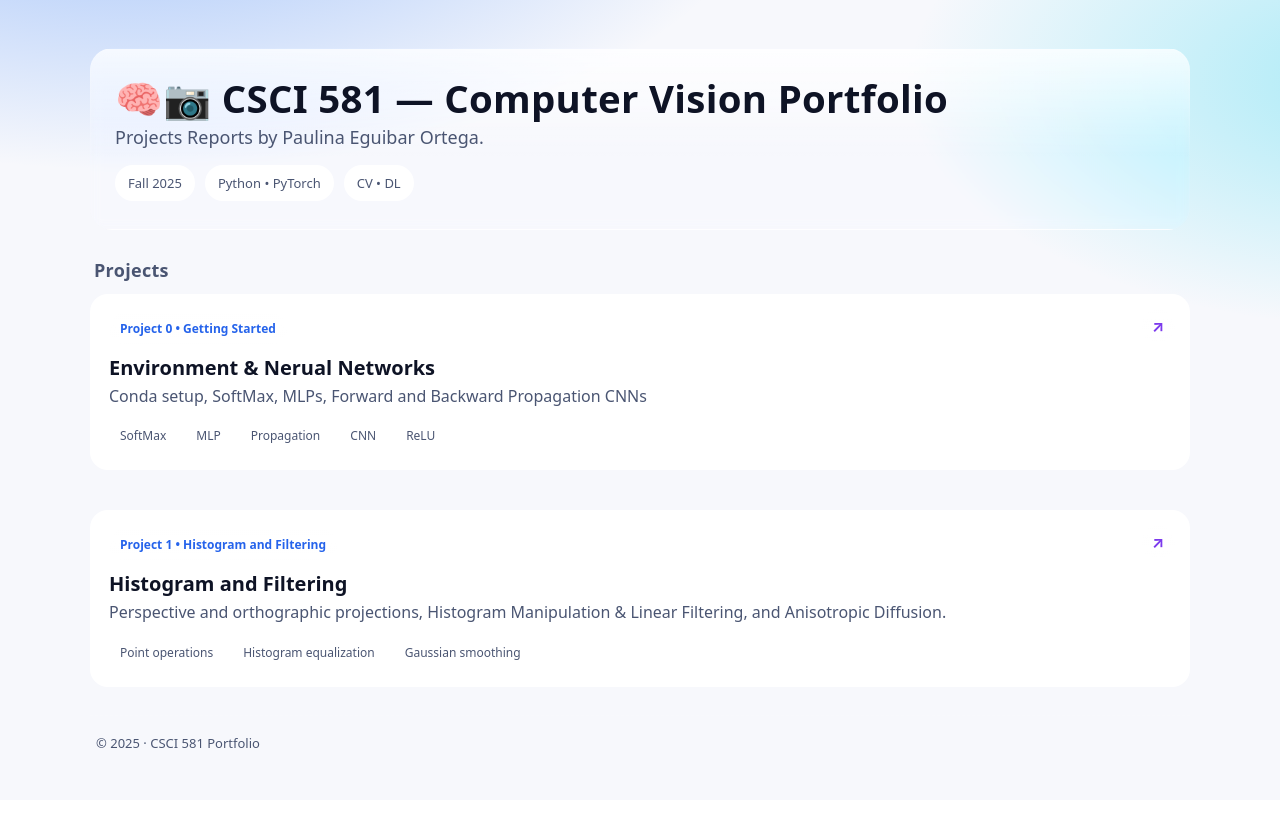
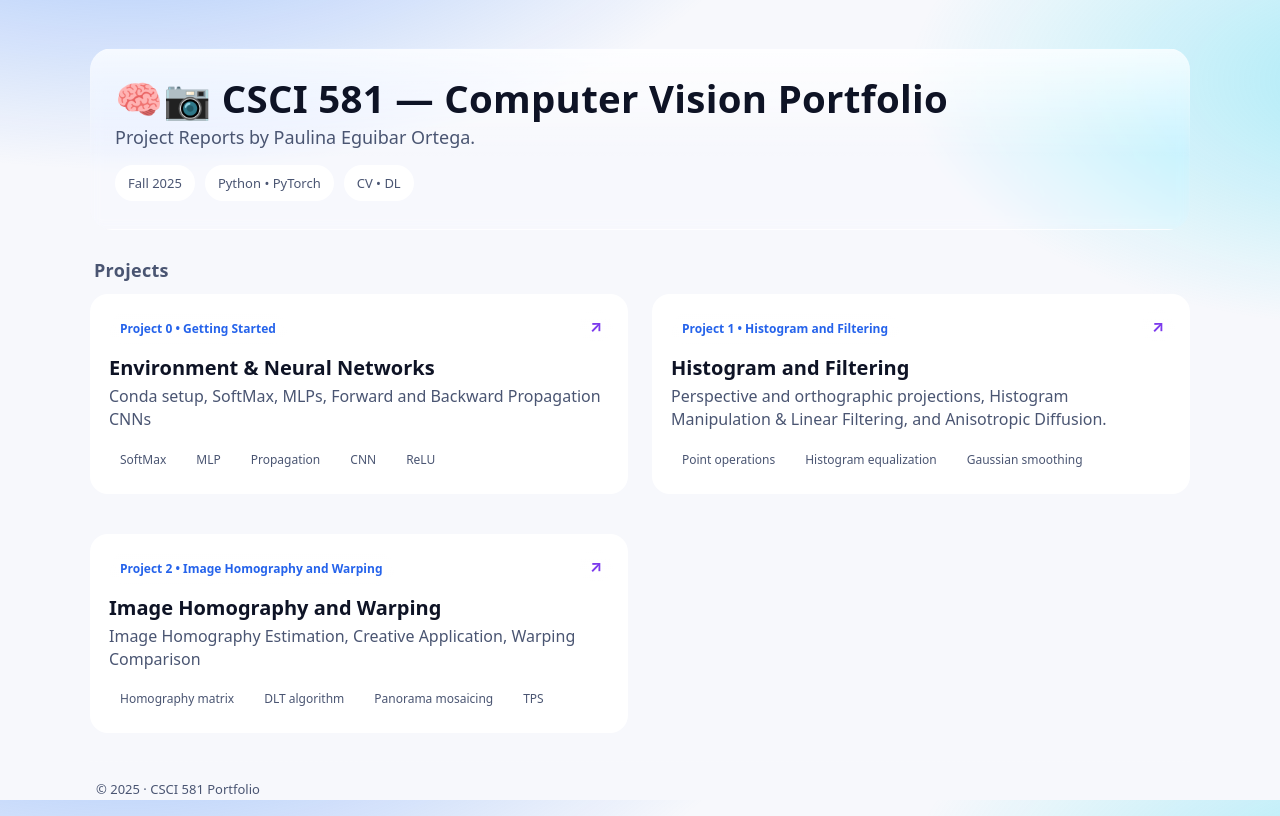
Before and after one commit to paueguibarr/paueguibarr.github.io, a plain HTML site: page index.html in a window 1280 px wide. Drawn offline with Linux system fonts and the light colour scheme.

Commit message:
Update index.html

```diff
--- a/index.html
+++ b/index.html
@@ -10,7 +10,7 @@
   <div class="wrap">
     <header class="hero" role="banner" aria-label="Course header">
       <h1>🧠📷 CSCI 581 — Computer Vision Portfolio</h1>
-      <p class="subtitle">Projects Reports by Paulina Eguibar Ortega.</p>
+      <p class="subtitle">Project Reports by Paulina Eguibar Ortega.</p>
       <div class="chips">
         <span class="chip">Fall 2025</span>
         <span class="chip">Python • PyTorch</span>
@@ -20,11 +20,12 @@
 
     <h2 class="section-title">Projects</h2>
     <main class="grid" role="main">
+      <div class="row">
         <!-- Project 0 -->
         <a class="card" href="./0/index.html" aria-label="Open Project 0">
           <span class="go">↗</span>
           <span class="badge">Project 0 • Getting Started</span>
-        <h3 class="title">Environment & Nerual Networks</h3>
+          <h3 class="title">Environment & Neural Networks</h3>
           <p class="desc">Conda setup, SoftMax, MLPs, Forward and Backward Propagation CNNs</p>
           <div class="tags">
             <span class="tag">SoftMax</span>
@@ -47,6 +48,23 @@
             <span class="tag">Gaussian smoothing</span>
           </div>
         </a>
+      </div>
+
+      <div class="row">
+        <!-- Project 2 -->
+        <a class="card" href="./2/index.html" aria-label="Open Project 2">
+          <span class="go">↗</span>
+          <span class="badge">Project 2 • Image Homography and Warping</span>
+          <h3 class="title">Image Homography and Warping</h3>
+          <p class="desc">Image Homography Estimation, Creative Application, Warping Comparison</p>
+          <div class="tags">
+            <span class="tag">Homography matrix</span>
+            <span class="tag">DLT algorithm</span>
+            <span class="tag">Panorama mosaicing</span>
+            <span class="tag">TPS</span>
+          </div>
+        </a>
+      </div>
 
     </main>
 
```
Lines whose indentation alone changed are shown as unchanged.
